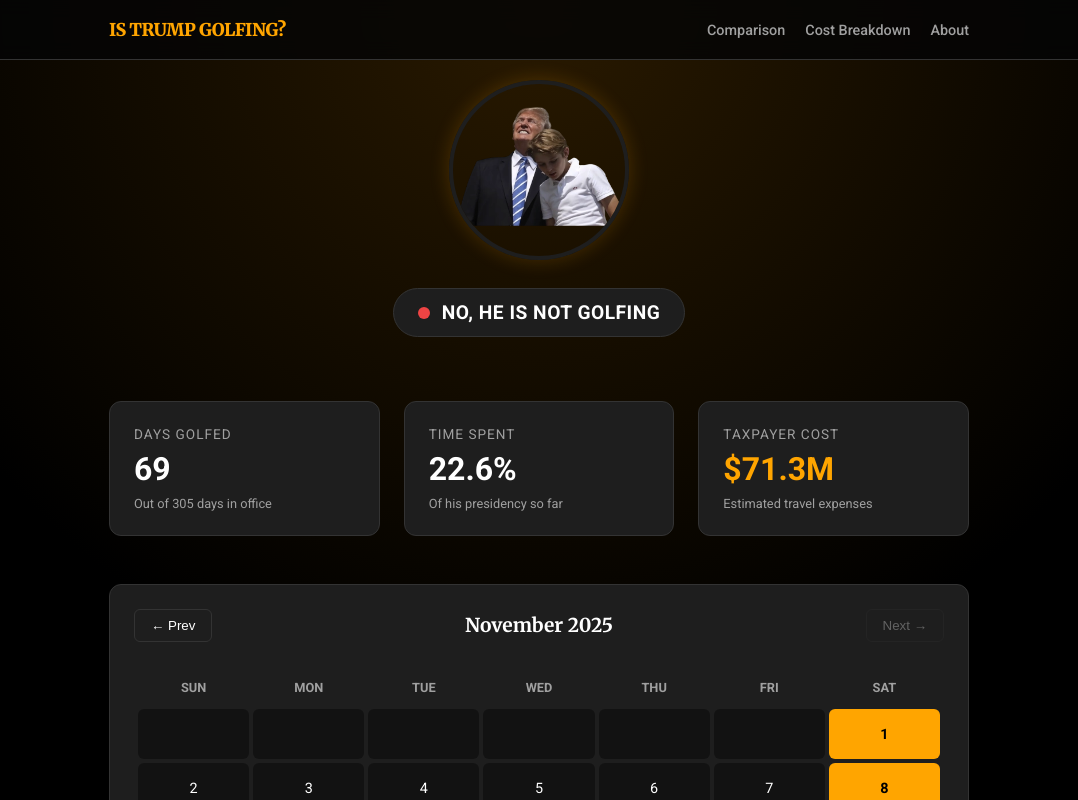
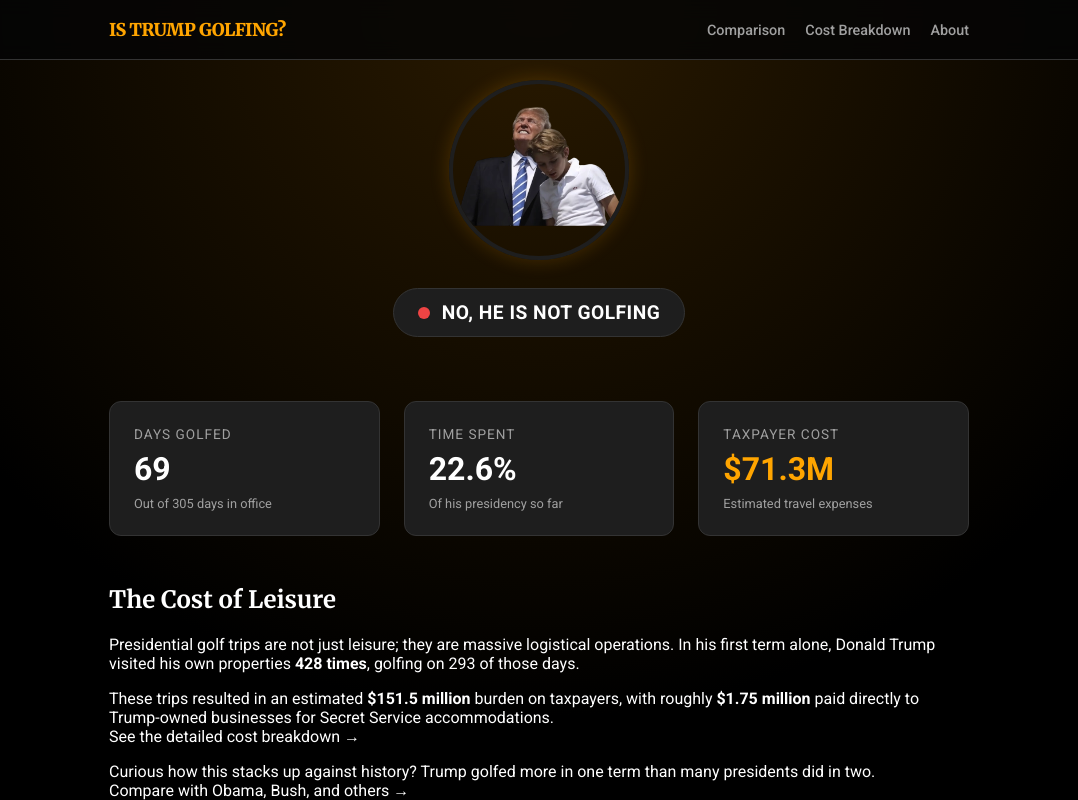
Before and after one commit to soyboi1312/istrumpgolfing.today, a Next.js app: page / in a window 1280 px wide. Shown: the top 800 px of the page, without its empty margins (101-1179 px from the left). Built offline with nearby package versions, Linux system fonts and the light colour scheme.

Commit message:
Update index.tsx

```diff
--- a/pages/index.tsx
+++ b/pages/index.tsx
@@ -216,6 +216,29 @@ const Home: React.FC<HomeProps> = ({
           </div>
         </div>
 
+        {/* NEW CONTEXT / SEO SECTION */}
+        <section className={styles.contextSection}>
+          <h2 className={styles.contextTitle}>The Cost of Leisure</h2>
+          <p className={styles.contextText}>
+            Presidential golf trips are not just leisure; they are massive logistical operations.
+            In his first term alone, Donald Trump visited his own properties <strong>428 times</strong>,
+            golfing on 293 of those days.
+          </p>
+          <p className={styles.contextText}>
+            These trips resulted in an estimated <strong>$151.5 million</strong> burden on taxpayers,
+            with roughly <strong>$1.75 million</strong> paid directly to Trump-owned businesses
+            for Secret Service accommodations.
+            <br />
+            <Link href="/cost-breakdown"><a className={styles.contextLink}>See the detailed cost breakdown &rarr;</a></Link>
+          </p>
+          <p className={styles.contextText}>
+            Curious how this stacks up against history? Trump golfed more in one term
+            than many presidents did in two.
+            <br />
+            <Link href="/comparison"><a className={styles.contextLink}>Compare with Obama, Bush, and others &rarr;</a></Link>
+          </p>
+        </section>
+
         {/* CALENDAR SECTION */}
         <Calendar
           events={events}
```
